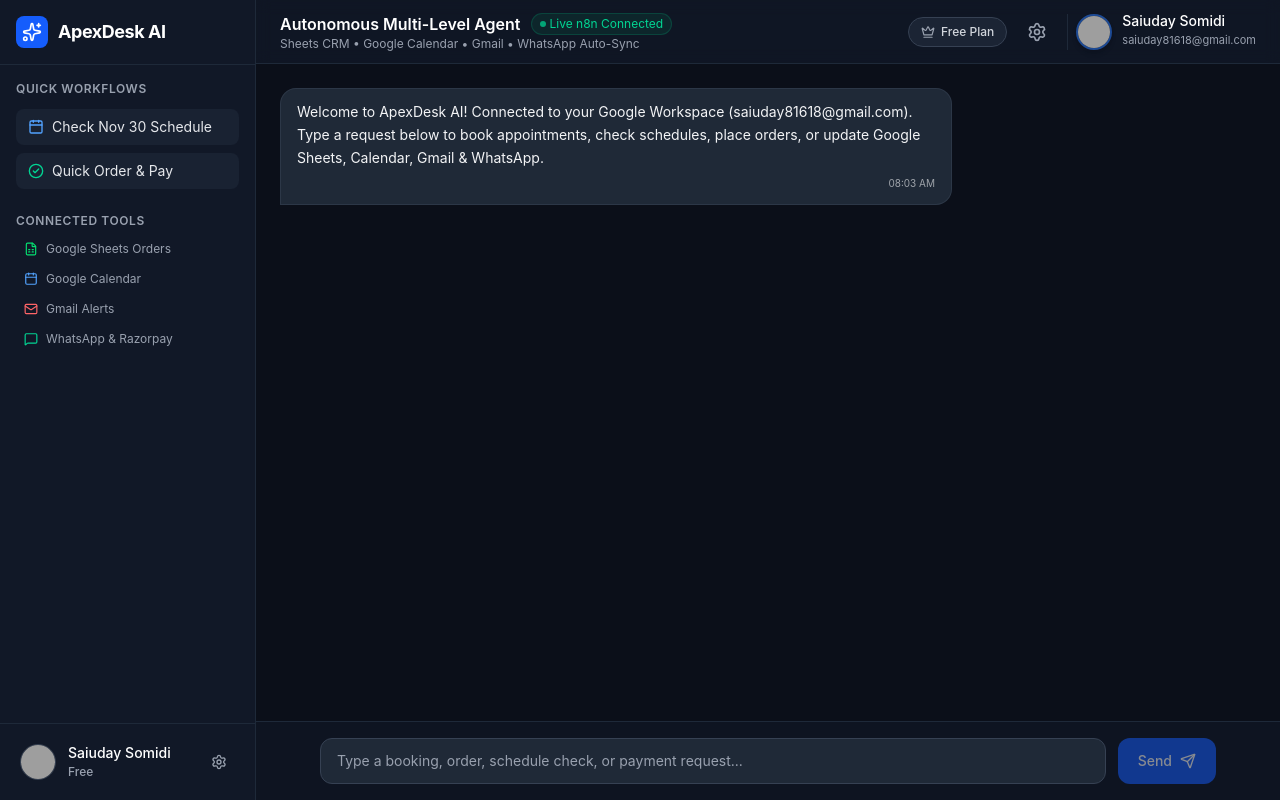
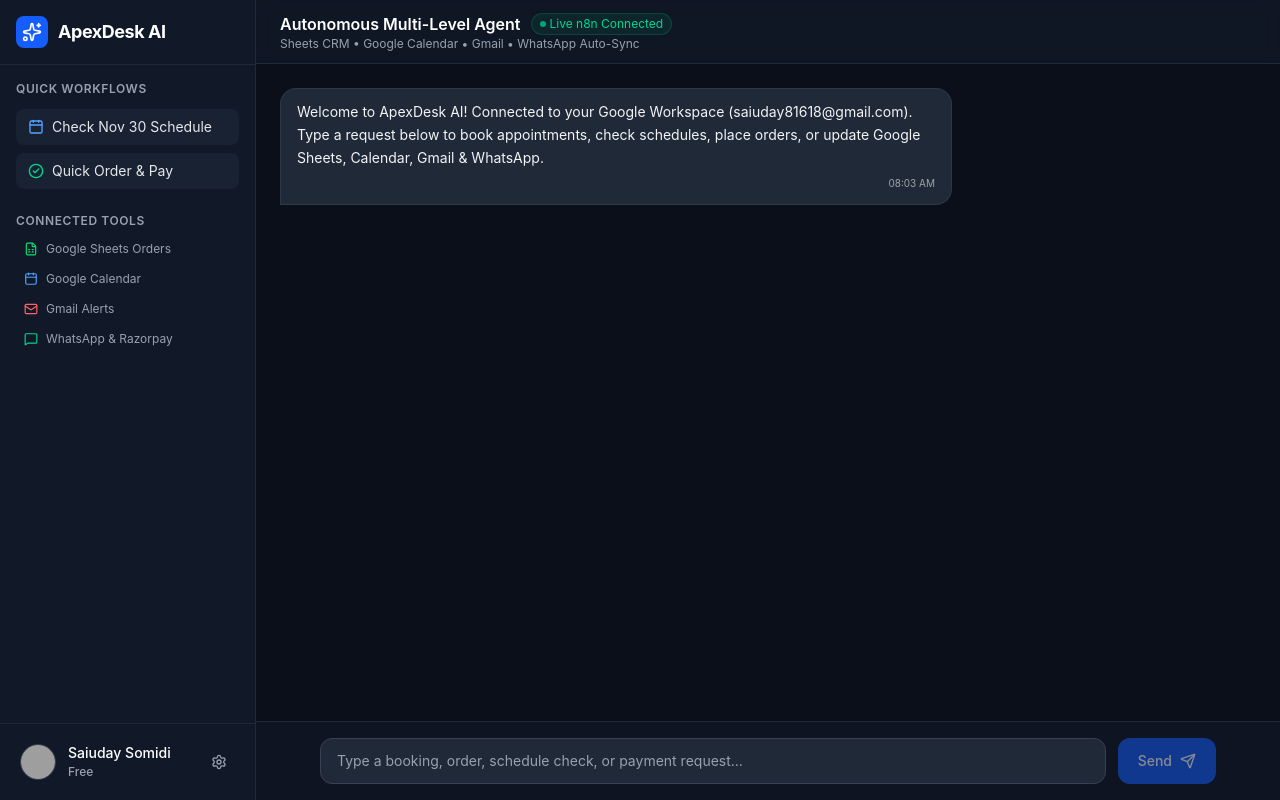
Before and after one commit to Saiuday-gif/apexdesk-multilevel-ai-agent, a React (Vite) app: page / in a window 1280 px wide. Built offline with nearby package versions, Linux system fonts and the light colour scheme; grey boxes are pictures that could not be loaded.

Commit message:
Remove duplicate profile and settings from top-right header

```diff
--- a/src/App.tsx
+++ b/src/App.tsx
@@ -233,52 +233,6 @@ export default function App() {
               </span>
             </div>
             <p className="text-xs text-gray-400">Sheets CRM • Google Calendar • Gmail • WhatsApp Auto-Sync</p>
-          </div>
-
-          {/* Top-Right Profile Section */}
-          <div className="flex items-center gap-3">
-            <button
-              onClick={() => setIsPremiumModalOpen(true)}
-              className={`flex items-center gap-1.5 px-3 py-1.5 rounded-full text-xs font-medium border transition ${
-                isPremium
-                  ? 'bg-amber-500/15 text-amber-400 border-amber-500/40'
-                  : 'bg-gray-800/80 text-gray-300 border-gray-700 hover:border-amber-500/50 hover:text-amber-300'
-              }`}
-              title="Switch Plan"
-            >
-              <Crown className={`w-3.5 h-3.5 ${isPremium ? 'text-amber-400' : 'text-gray-400'}`} />
-              <span>{isPremium ? 'Pro Plan' : 'Free Plan'}</span>
-            </button>
-
-            <button
-              onClick={() => setIsSettingsOpen(true)}
-              className="p-2 rounded-full text-gray-400 hover:text-white hover:bg-gray-800 transition"
-              title="Settings"
-            >
-              <Settings className="w-5 h-5" />
-            </button>
-
-            <div
-              className="flex items-center gap-2.5 cursor-pointer pl-2 border-l border-gray-800"
-              onClick={() => setIsSettingsOpen(true)}
-            >
-              <div className="relative">
-                <img
-                  src={profilePic}
-                  alt={userName}
-                  className="w-9 h-9 rounded-full object-cover border-2 border-blue-500/50 shadow-md"
-                />
-                {isPremium && (
-                  <span className="absolute -bottom-0.5 -right-0.5 w-3.5 h-3.5 bg-amber-500 rounded-full flex items-center justify-center border border-[#111827]">
-                    <Crown className="w-2 h-2 text-gray-950" />
-                  </span>
-                )}
-              </div>
-              <div className="text-left hidden sm:block">
-                <p className="text-sm font-medium text-white leading-none">{userName}</p>
-                <p className="text-[11px] text-gray-400 mt-1">{userEmail}</p>
-              </div>
-            </div>
           </div>
         </header>
 
```
